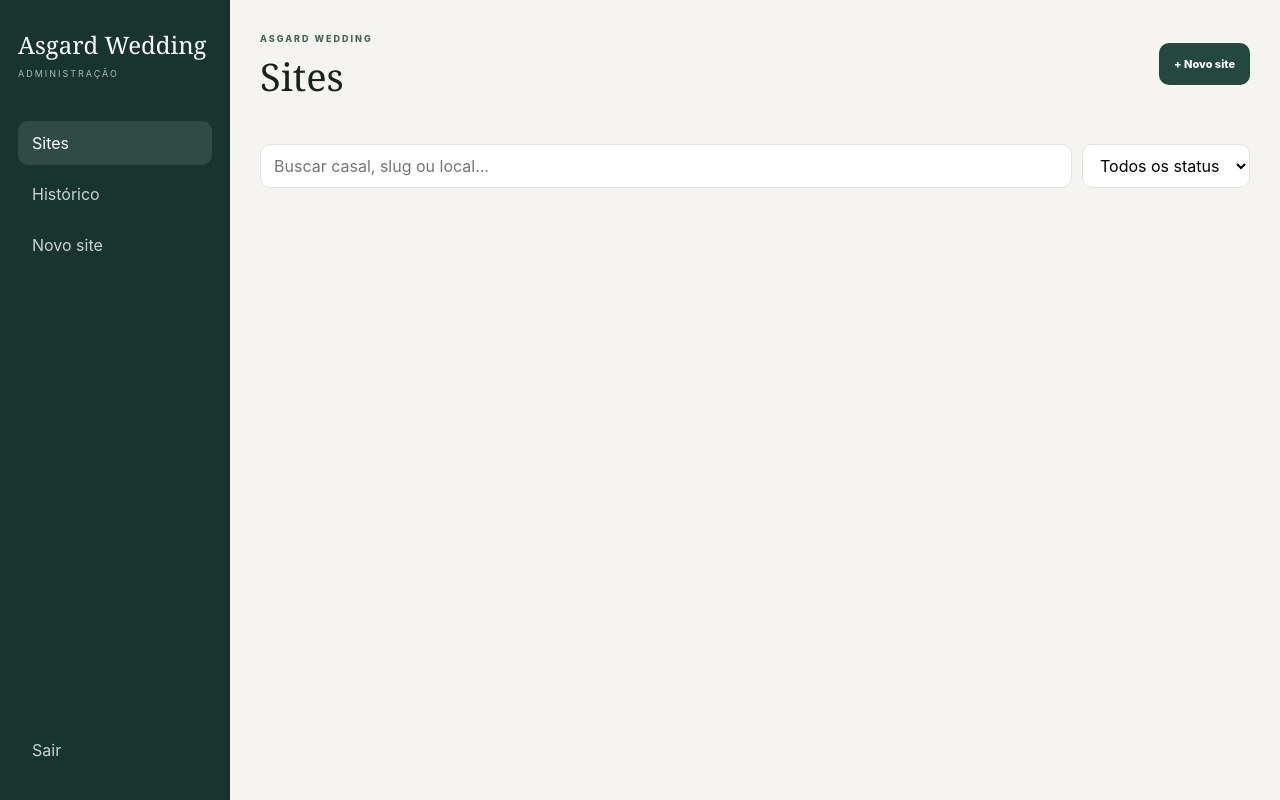
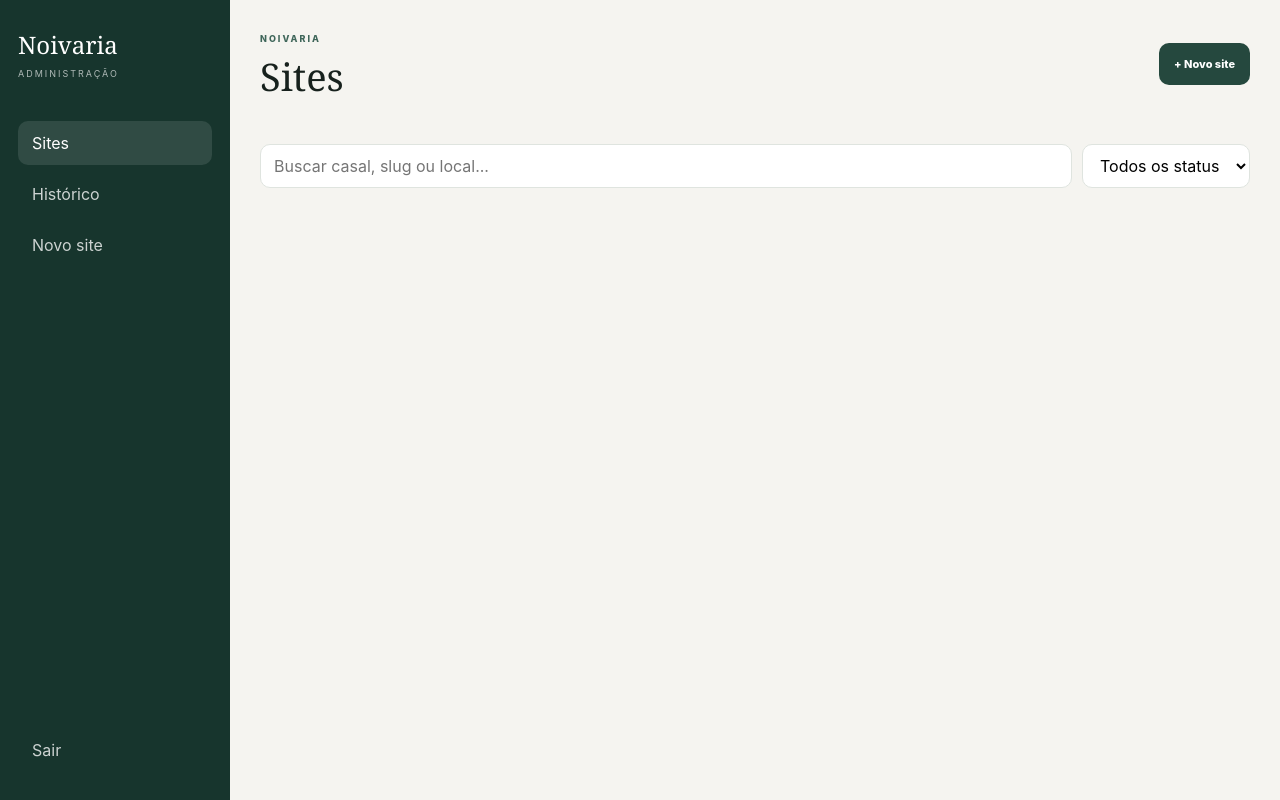
Before and after one commit to projetosph/asgard-wedding-api, a plain HTML site: page frontend/admin.html in a window 1280 px wide. Drawn offline with Linux system fonts and the light colour scheme; no server answers; sample sign-in values are in the browser's storage.

Commit message:
Atualiza marca Noivaria/Azgard em frontend/admin.html

```diff
--- a/frontend/admin.html
+++ b/frontend/admin.html
@@ -3,14 +3,14 @@
 <head>
   <meta charset="UTF-8">
   <meta name="viewport" content="width=device-width, initial-scale=1.0">
-  <title>Asgard Wedding · ADM</title>
+  <title>Noivaria · ADM</title>
   <link rel="stylesheet" href="admin.css">
 </head>
 <body>
 <div class="app">
   <aside class="sidebar">
     <div class="brand">
-      <strong>Asgard Wedding</strong>
+      <strong>Noivaria</strong>
       <small>ADMINISTRAÇÃO</small>
     </div>
 
@@ -26,7 +26,7 @@
   <main class="main">
     <header class="topbar">
       <div>
-        <span class="eyebrow">ASGARD WEDDING</span>
+        <span class="eyebrow">NOIVARIA</span>
         <h1 id="tituloView">Sites</h1>
       </div>
       <button class="primary" id="btnNovoRapido">+ Novo site</button>
```
